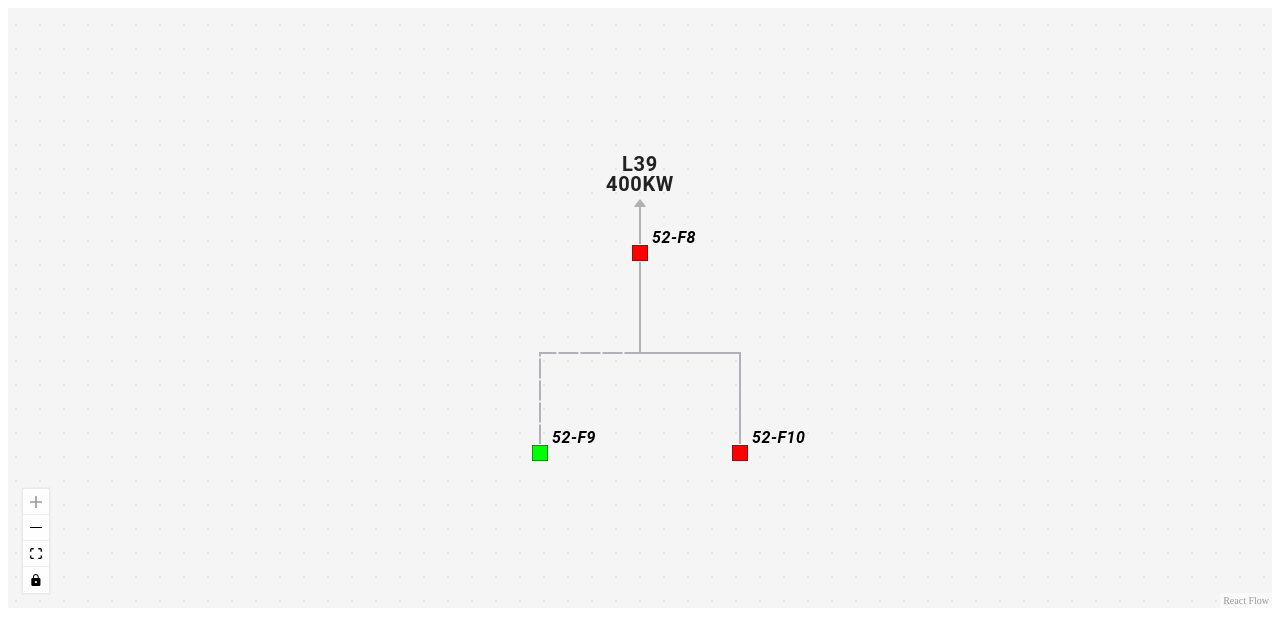
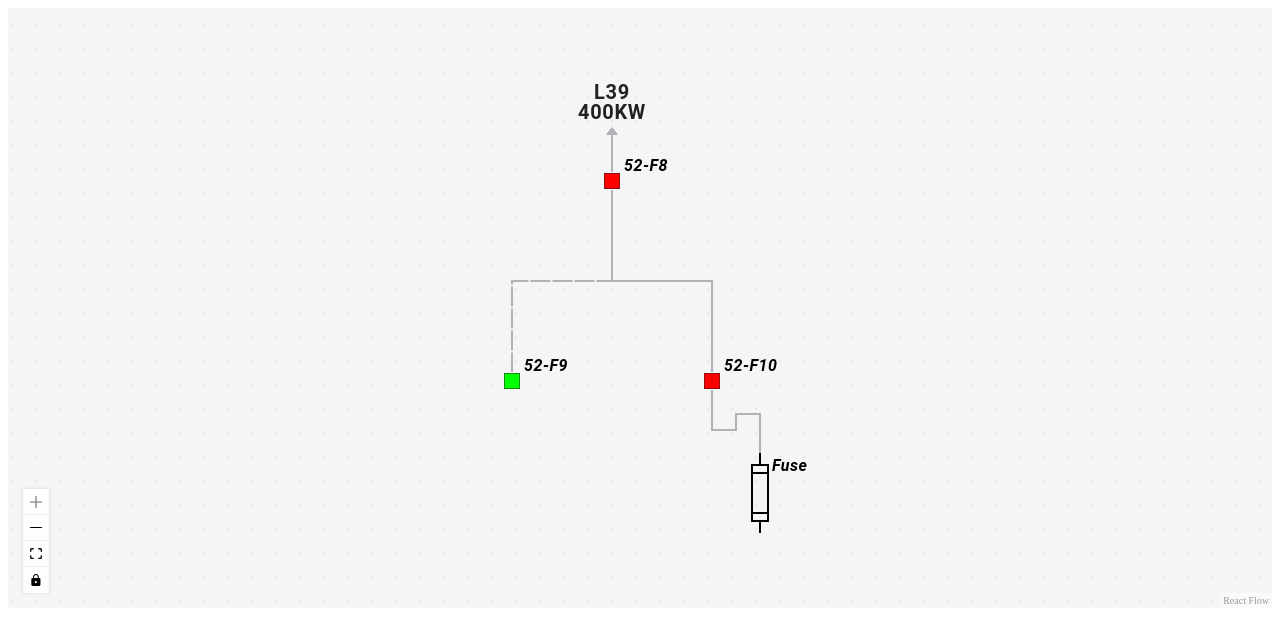
Before and after one commit to shubhamsahu1/reactFlowElecticalwiring, a React (Vite) app: page / in a window 1280 px wide. Shown: the top 642 px of the page. Built offline with nearby package versions, Linux system fonts and the light colour scheme.

Commit message:
fuse node component

```diff
--- /dev/null
+++ b/src/components/nodes/FuseNode.tsx
@@ -0,0 +1,82 @@
+import { memo } from 'react';
+import { Position } from '@xyflow/react';
+import { Box, Typography } from '@mui/material';
+import Terminal from '../handler/Terminal';
+
+interface FuseNodeProps {
+    data: {
+        label?: string;
+        rotation?: 'vertical' | 'horizontal';
+    };
+}
+
+const FuseNode = ({ data }: FuseNodeProps) => {
+    const rotation = data.rotation || 'vertical';
+    const isVertical = rotation === 'vertical';
+
+    return (
+        <Box
+            sx={{
+                display: 'flex',
+                alignItems: 'center',
+                justifyContent: 'center',
+                position: 'relative',
+                background: 'transparent',
+            }}
+        >
+            {data.label && (
+                <Box sx={{ position: 'absolute', top: isVertical ? -5 : -2, left: isVertical ? 14 : -2, width: '100%' }}>
+                    <Typography
+                        variant="caption"
+                        sx={{
+                            fontSize: '8px',
+                            fontWeight: 'bold',
+                            fontStyle: 'italic',
+                            lineHeight: 1,
+                            whiteSpace: 'nowrap',
+                        }}
+                    >
+                        {data.label}
+                    </Typography>
+                </Box>
+            )}
+            <Box sx={{
+                position: 'relative',
+                transform: isVertical ? undefined : 'rotate(-90deg)',
+            }}>
+                <svg
+                    width={16}
+                    height={40}
+                    viewBox="0 0 16 40"
+                    fill="none"
+                    xmlns="http://www.w3.org/2000/svg"
+                    style={{
+                        display: 'block',
+                    }}
+                >
+                    <line x1="8" y1="0" x2="8" y2="6" stroke="black" strokeWidth="1" />
+                    <rect x="4" y="6" width="8" height="28" stroke="black" strokeWidth="1" fill="none" />
+                    <line x1="4" y1="10" x2="12" y2="10" stroke="black" strokeWidth="1" />
+                    <line x1="4" y1="30" x2="12" y2="30" stroke="black" strokeWidth="1" />
+                    <line x1="8" y1="34" x2="8" y2="40" stroke="black" strokeWidth="1" />
+                </svg>
+
+
+                {isVertical ? (
+                    <>
+                        <Terminal type="source" position={Position.Top} id="top" style={{ left: 8, top: 3 }} />
+                        <Terminal type="source" position={Position.Bottom} id="bottom" style={{ left: 8, bottom: 3 }} />
+                    </>
+                ) : (
+                    <>
+                        <Terminal type="source" position={Position.Left} id="top" style={{ top: 3, left: 8 }} />
+                        <Terminal type="source" position={Position.Right} id="bottom" style={{ left: 3, top: 37 }} />
+                    </>
+                )}
+
+            </Box>
+        </Box>
+    );
+};
+
+export default memo(FuseNode);
--- a/src/components/nodes/LabelNode.tsx
+++ b/src/components/nodes/LabelNode.tsx
@@ -25,7 +25,7 @@ const LabelNode = ({ data }: NodeProps) => {
                 userSelect: 'none',
             }}
         >
-            <Terminal type="target" position={Position.Bottom} />
+            <Terminal type="target" position={Position.Bottom} id={"bottom"} />
             <Typography
                 variant="caption"
                 sx={{
@@ -37,7 +37,9 @@ const LabelNode = ({ data }: NodeProps) => {
             >
                 {data.label}
             </Typography>
-            {/* <Handle type="source" position={Position.Bottom} style={{ background: '#222' }} /> */}
+            <Terminal type="target" position={Position.Top} id={"top"} />
+            <Terminal type="target" position={Position.Left} id={"left"} />
+            <Terminal type="target" position={Position.Right} id={"right"} />
         </Box>
     );
 };
--- a/src/views/View3.tsx
+++ b/src/views/View3.tsx
@@ -17,15 +17,18 @@ import { useEffect } from 'react';
 import SquareIndicatorNode from '../components/nodes/SquareIndicatorNode';
 import LabelNode from '../components/nodes/LabelNode';
 import CustomEdge from '../components/edge/CustomEdge';
+import FuseNode from '../components/nodes/FuseNode';
 
 const nodeTypes = {
     squareIndicator: SquareIndicatorNode,
-    labelNode: LabelNode
+    labelNode: LabelNode,
+    fuseNode: FuseNode
 };
 
 type CustomNode = Node<{
     label?: string;
     status?: 'on' | 'off';
+    rotation?: 'vertical' | 'horizontal';
 }>;
 
 const edgeTypes = {
@@ -61,6 +64,12 @@ export default function View2() {
                 type: 'labelNode',
                 data: { label: 'L39 400KW' },
                 position: { x: 184, y: 5 },
+            },
+            {
+                id: '5',
+                type: 'fuseNode',
+                data: { label: 'Fuse', rotation: 'vertical' },
+                position: { x: 270, y: 190 },
             }
         ]);
         setEdges([
@@ -90,6 +99,14 @@ export default function View2() {
                 markerEnd: {
                     type: MarkerType.ArrowClosed,
                 },
+            },
+            {
+                id: 'e1-5',
+                source: '3',
+                target: '5',
+                sourceHandle: 'bottom',
+                targetHandle: 'top',
+                type: 'customEdge',
             }
         ]);
     }, []);
```
